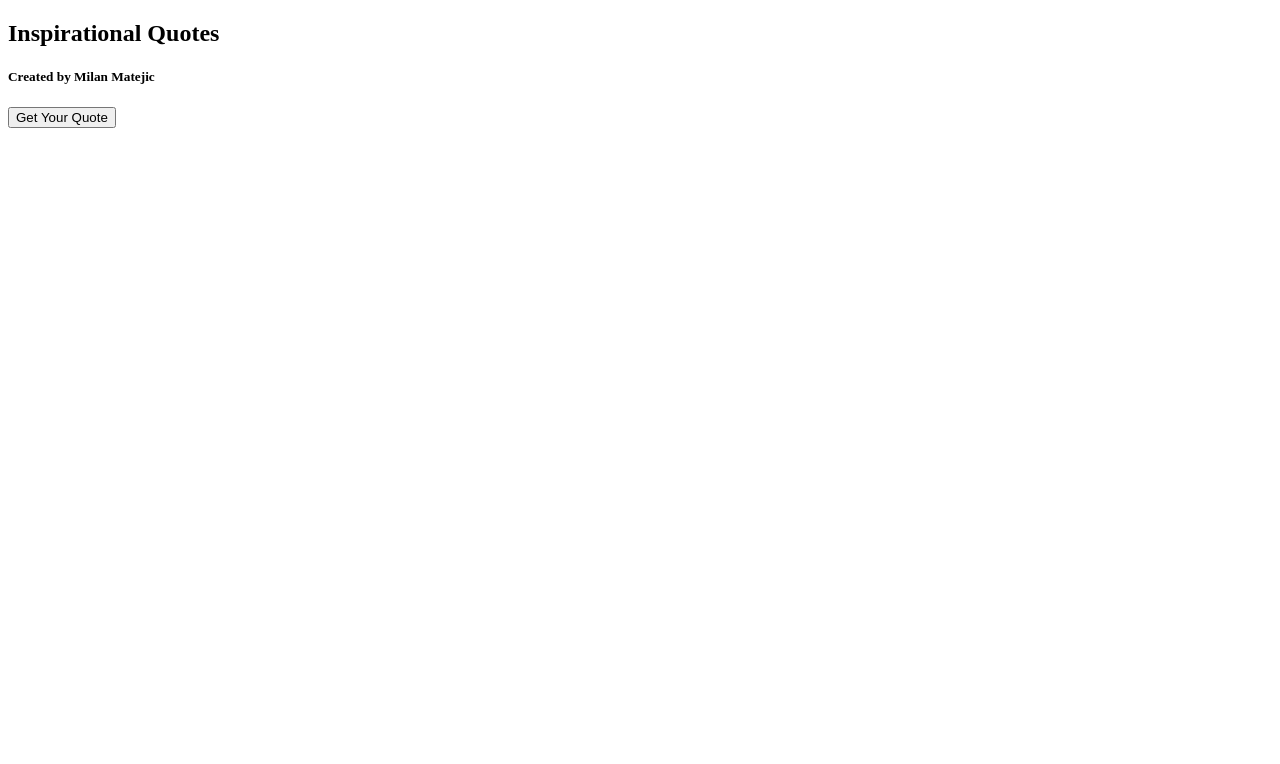
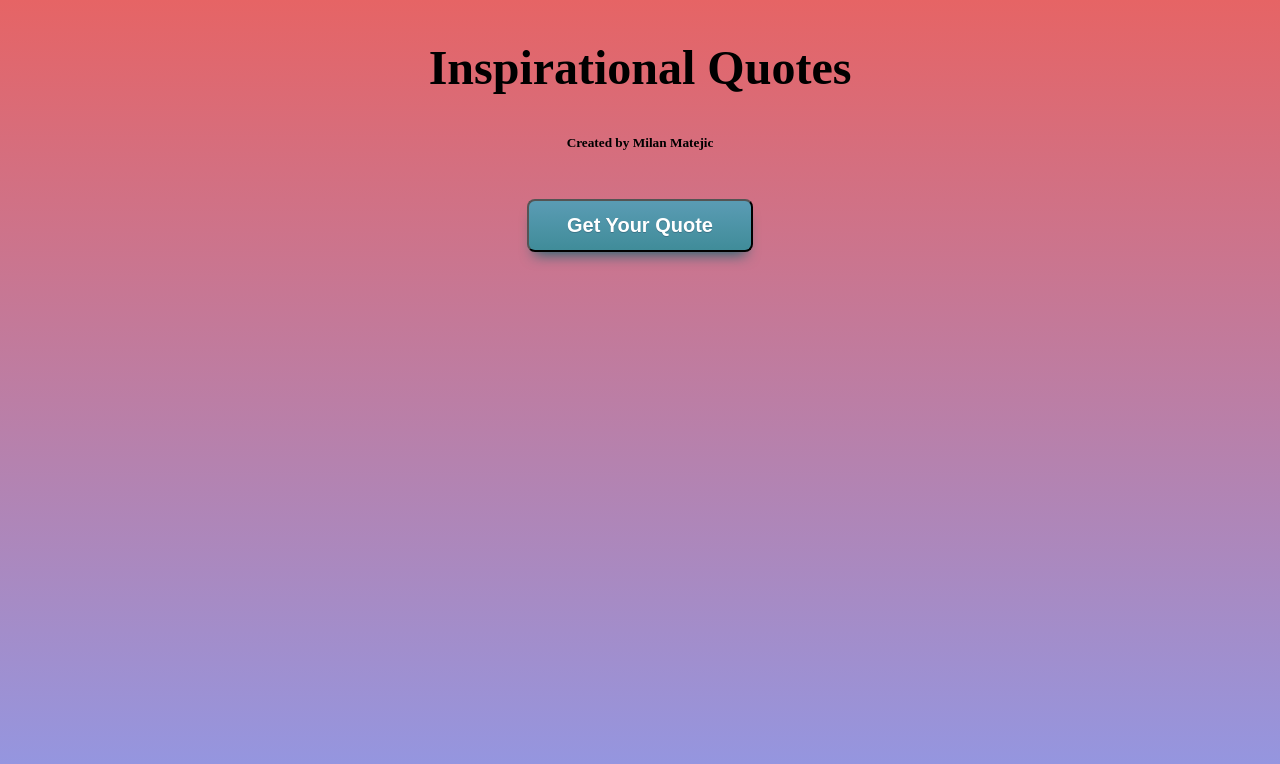
Before and after one commit to Mateja3m/APIproject, a plain HTML site: page index.html in a window 1280 px wide. Drawn offline with Linux system fonts and the light colour scheme; no server answers; a web font is replaced by a local one.

Commit message:
final look of the app

```diff
--- a/app.js
+++ b/app.js
@@ -17,7 +17,7 @@ async function getQuotes() {
   const quote = AllQuotes[index].text;
   const creator = AllQuotes[index].author;
 
-  text.innerHTML = quote;
+  text.innerHTML = `${quote}`;
   author.innerHTML = `- ${creator}`;
 }
 
--- a/style.scss
+++ b/style.scss
@@ -1,7 +1,61 @@
 @import url("https://fonts.googleapis.com/css2?family=Hahmlet:wght@100&display=swap");
 
 $font-main: "Hahmlet", serif;
+$font-position: center;
 
 body {
   font-family: $font-main;
+  background: linear-gradient(#e66465, #9198e5) fixed;
+  height: 100%;
 }
+.container {
+  margin: auto;
+}
+.container h1 {
+  font-size: 3rem;
+  font-weight: bold;
+  text-align: $font-position;
+}
+.container h5 {
+  font-weight: bold;
+  text-align: $font-position;
+}
+
+.main-area {
+  text-align: $font-position;
+  margin-top: 3rem;
+}
+
+.main-area .text {
+  margin: 2rem;
+  font-size: 1.5rem;
+  font-weight: bold;
+}
+
+.main-area .author {
+  margin: 2rem;
+  font-size: 0.8rem;
+}
+
+#quotes-btn {
+  box-shadow: 0px 10px 14px -7px #276873;
+  background: linear-gradient(to bottom, #599bb3 5%, #408c99 100%);
+  background-color: #599bb3;
+  border-radius: 8px;
+  display: inline-block;
+  cursor: pointer;
+  color: #ffffff;
+  font-size: 20px;
+  font-weight: bold;
+  padding: 13px 38px;
+  text-decoration: none;
+  text-shadow: 0px 1px 0px #3d768a;
+  #quotes-btn :hover {
+    background: linear-gradient(to bottom, #408c99 5%, #599bb3 100%);
+    background-color: #408c99;
+  }
+  #quotes-btn :active {
+    position: relative;
+    top: 1px;
+  }
+}
```
Also changed, not shown: index.html (+0 -8 lines), style.css, 1 other file.
